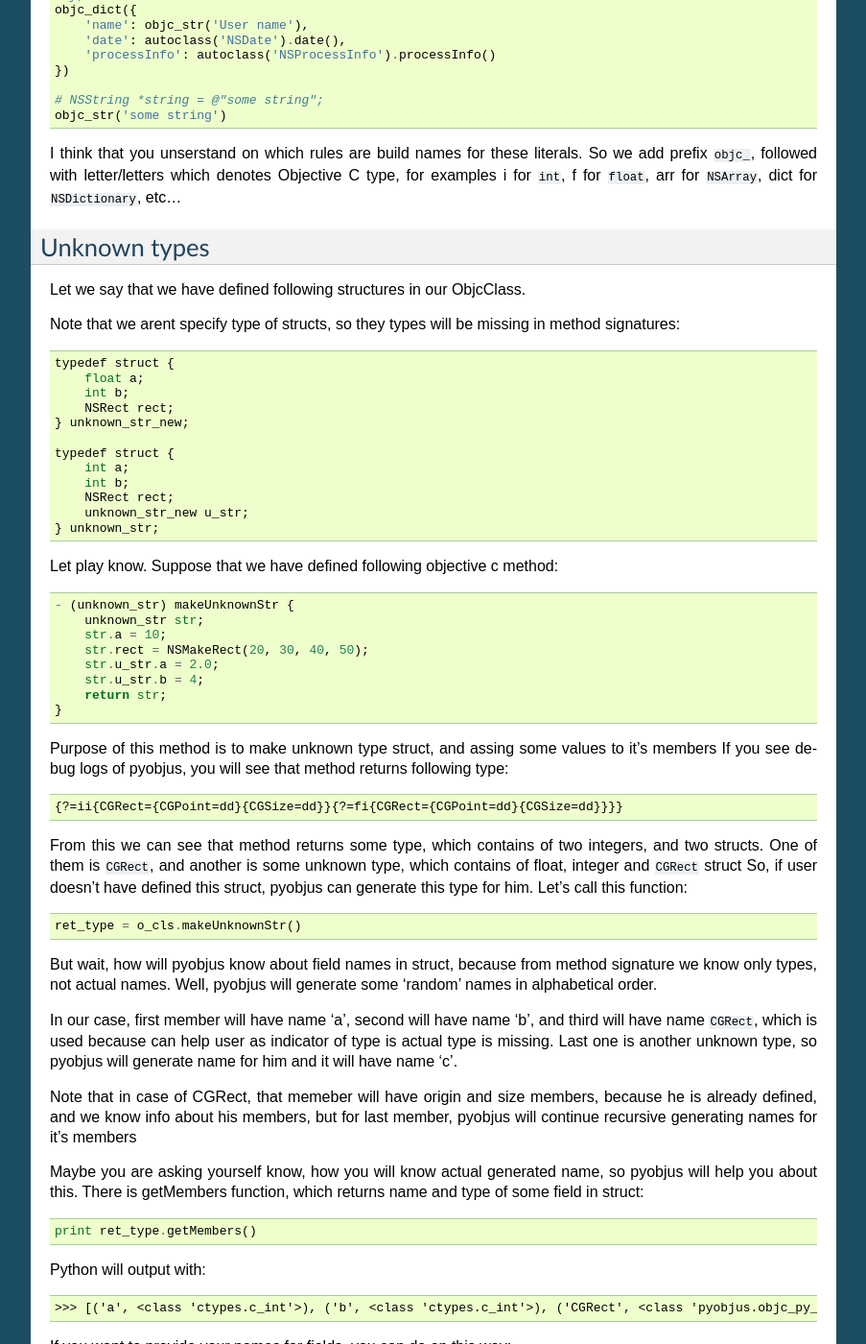
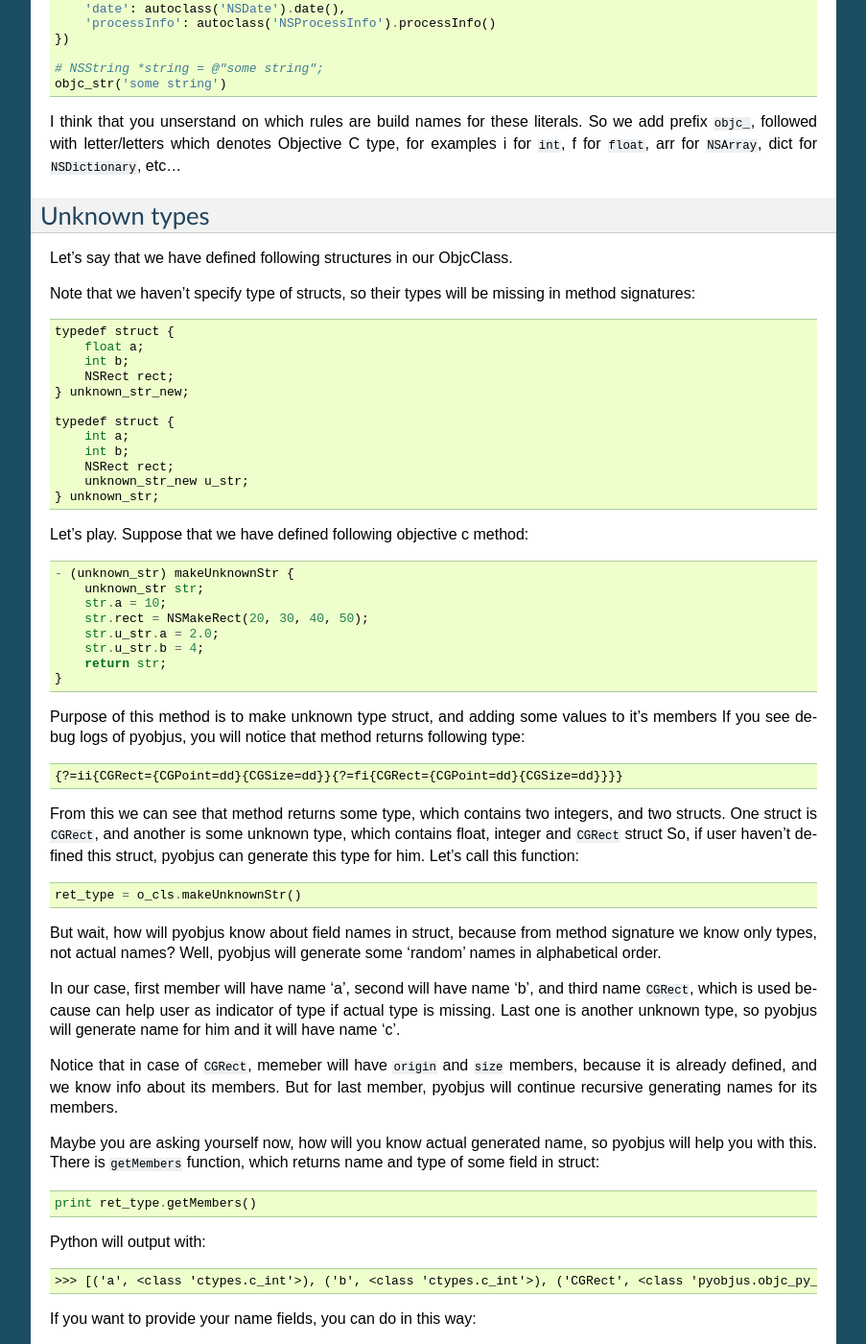
Before and after one commit to kivy/pyobjus, a Sphinx documentation site: the page built from docs/source/core_tutorials.rst, in a window 1280 px wide and 1400 px high, scrolled down 6501 px. Shown: the whole window at 96% size, without its empty margins (198-1101 px from the left). Built offline with Sphinx 7.4.7, drawn with Linux system fonts in a browser that asks for light colours; some of the changed text lies outside the part shown.

```diff
--- a/docs/source/core_tutorials.rst
+++ b/docs/source/core_tutorials.rst
@@ -8,19 +8,19 @@ This part of documentation covers tutorials related to API of pyobjus
 Using dylib_manager
 -------------------
 
-As you now, you need to load code into pyobjus to it can actually find appropriate class with autoclass function.
+As you now, you need to load code into pyobjus so it can actually find appropriate class with autoclass function.
 
 Maybe you want to write some Objective C code, and you want to load it into pyobjus, or you want
-to use some exising .dylib or sommething similar.
+to use some exising `.dylib` or sommething similar.
 
-This problems will solve pyobjus dylib_manager. Currently it has few functions, so let we see what we can do with
+Those problems will solve pyobjus dylib_manager. Currently it has few functions, so let's see what we can do with
 them.
 
 make_dylib and load_dylib functions
 ~~~~~~~~~~~~~~~~~~~~~~~~~~~~~~~~~~~
 
-For the first example, let we say that we want to write our class in Objective C, and after that we want
-to load that class into pyobjus. Okey, let write class::
+For the first example, let's say that we want to write our class in Objective C, and after that we want
+to load that class into pyobjus. Okey, let's write class::
 
     #import <Foundation/Foundation.h>
 
@@ -49,7 +49,7 @@ With this we say to pyobjus to link `objc_lib.m` with Foundation framework, and
 just add elements to array.
 
 Previous command will result with `objc_lib.dylib` file in the same directory as the `objc_lib.m` file.
-If you want to save it to another dir, and with different name, you can call make_dylib on this way::
+If you want to save it to another dir, and with different name, you can call `make_dylib` on this way::
 
     make_dylib('objc_lib.m', frameworks=['Foundation'], out='/path/to/dylib/dylib_name.dylib')
 
@@ -73,17 +73,17 @@ This will output with::
 load_framework function
 ~~~~~~~~~~~~~~~~~~~~~~~
 
-There often can be situations when you need to load classes into pyobjus which don't beolngs to
+There often can be situations when you need to load classes into pyobjus which don't belongs to
 Foundation framework, for example you want to load class from AppKit framework.
 
-In that cases you have available load_framework function of dylib_manager.
+In those cases you have available load_framework function of dylib_manager.
 
-So let see one simple example of using this function::
+So let's see one simple example of using this function::
 
     from pyobjus.dylib_manager import load_framework, INCLUDE
     load_framework(INCLUDE.AppKit)
 
-You may wonder what is the INCLUDE, and can we load all Frameworks on this way?
+You may wonder what is the INCLUDE, and can we load all Frameworks in this way?
 So INCLUDE is enum, which contains paths to Frameworks. Currently INCLUDE contains paths to following frameworks::
 
     Foundation = '/System/Library/Frameworks/Foundation.framework',
@@ -93,7 +93,7 @@ So INCLUDE is enum, which contains paths to Frameworks. Currently INCLUDE contai
     CoreData = '/System/Library/Frameworks/CoreData.framework'
 
 If Framework path which you want to load isn't present in INCLUDE enum, you can specify it manualy.
-Let we say that path to AppKit isn't available via INCLUDE enum. You can load Framework on following way::
+Let's say that path to AppKit isn't available via INCLUDE enum. You can load Framework on following way::
 
     load_framework('/System/Library/Frameworks/AppKit.framework')
 
@@ -103,9 +103,7 @@ Using struct types
 
 Pyobjus currently support ``NSRange``, ``NSPoint``, ``NSSize`` and ``NSRect`` structures. They are defined via ``ctypes.Structure`` type.
 
-We will try to find best way to add your types into pyobjus, so that you can make and use functions which returns custom. Currently this is work in progress.
-
-Consider following. You have Objective C class with name ObjcClass, and useRange: method of that class which is defined on this way::
+Consider following. You have Objective C class with name ObjcClass, and useRange: method of that class which is defined in this way::
 
     - (void) useRange:(NSRange)r {
         printf("location: %ld, length: %ld\n", r.location, r.length);
@@ -125,7 +123,7 @@ This will output with::
 
     >>> location: 10, length: 20
 
-The simmilar situation is with returning and using Objective C structure types. Let we say that ObjcClass has another method, with name makeRange::
+The simmilar situation is with returning and using Objective C structure types. Let's say that ObjcClass has another method, with name makeRange::
 
     - (NSRange) makeRange {
         NSRange range;
@@ -134,7 +132,7 @@ The simmilar situation is with returning and using Objective C structure types.
         return range;
     }
 
-Using this method from Python is really simple. Let we say that we have includes from previous Python code example::
+Using this method from Python is really simple. Let's say that we have included it from previous Python code example::
 
     range = o_cls.makeRange()
     print range.length
@@ -156,23 +154,23 @@ For the end of this section let see how to create NSRect type from example::
 Dealing with pointers
 ---------------------
 
-As you now C has very powerful feature, with name pointers. Objective C is superset of C language, so it also has this great feature.
+As you know C has very powerful feature, with name pointers. Objective C is superset of C language, so Objective C also has this great feature.
 
 But wait, we are in Python, how we can deal with pointers from Python???
 
 Passing pointers
 ~~~~~~~~~~~~~~~~
 
-Relax, pyobjus is doing job for you here. I think that is the best to view some example of that. So, let we expand our ObjcClass class with another method::
+Relax, pyobjus is doing job for you here. I think that is the best way is to view some example of that. So, let's expand our ObjcClass class with another method::
 
     - (void) useRangePtr:(NSRange*)r_p {
         NSRange r = r_p[0];
         printf("location: %ld, length: %ld\n", r.location, r.length);
     }
 
-In previous examples you saw example of making ``NSRange`` from Python, and you pass value of ``NSRange``. But now we have situation when method expect pointer to some type.
+In previous examples you have seen example of making ``NSRange`` from Python, and you have sent value of ``NSRange`` type. But now we have situation when method accepts pointer to some type.
 
-With pyobjus, you can call method on following way::
+With pyobjus, you can call method in following way::
 
     range = NSRange(40, 80)
     o_cls.useRangePtr_(range)
@@ -181,12 +179,13 @@ And this will output::
 
     >>> location:40, length: 80
 
-So what hapened here? We passes argument on the same way as with ``useRange:`` method.
+So what have happened here? We pass argument on the same way as with ``useRange:`` method.
 
-Pyobjus will know if method accepts pointer to type, or accepts value. If accepts pointer to type it will make pointer, and put passed value to location on which pointer points,
-so with this, you don't need to worry about, is using accepting pointer or actual value, pyobjus will do this conversion for you.
+Pyobjus would know if method would accept pointer on type, or accept value. If method accepts pointer on type, pyobjus will make pointer of that type,
+and put passed value to location on which previously created pointer points.
+So with this, you don't need to pay attention about argument types if they are pointers or values on some type.
 
-You can also return pointers to types from Objective C methods. Let we add another method to ObjcClass::
+You can also return pointers to types from Objective C methods. Let's add another method to ObjcClass::
 
     - (NSRange*) makeRangePtr {
         NSRange *r_p = malloc(sizeof(NSRange));
@@ -197,8 +196,8 @@ You can also return pointers to types from Objective C methods. Let we add anoth
         return r_p;
     }
 
-As you can see, this method is making ``NSRange`` pointer, assigning value to is, and at the end, it returns pointer to user.
-From Python you can consume this method on this way::
+As you can see, this method makes ``NSRange`` pointer, assigning value to it, and at the end, it returns pointer to user.
+From Python you can consume this method in this way::
 
     range_ptr = o_cls.makeRangePtr()
     # let we see actual type of returned object
@@ -209,7 +208,7 @@ This will output following::
     >>> <pyobjus.ObjcReferenceToType object at 0x10f34bcb0>
 
 So here we can see another type -> ObjcReferenceToType. When we have method which returns pointer to some type, pyobjus will wrap that pointer with ObjcReferenceToType object,
-so after return, that object now contains actual address of pointer. We can pass that type to function which accepts pointer to type.
+so object now contains actual address of C pointer. We can pass that type to function which accepts pointer to type.
 
 Example::
 
@@ -227,15 +226,15 @@ To dereference pointer use dereference function::
 
     from pyobjus import dereference
 
-If function returns pointer to some known type, with other words, type isn't void* you can use dereference function in this way::
+If function returns pointer to some known type, with other words, type isn't void*, you can use dereference function in this way::
 
     range_ptr = o_cls.makeRangePtr()
     range = dereference(range_ptr)
 
-Pyobjus will parse return signature from method signature, so it will know in which type to convert pointer value.
+Pyobjus will parse returned signature from method signature, so it will know in which type to convert pointer value.
 If you return void pointer, you will need to specify type in which you want to pyobjus convert actual value on which pointer points.
 
-Let we add method to out ObjcClass::
+Now we can add method::
 
     - (void*) makeIntVoidPtr {
         int *a = malloc(sizeof(int));
@@ -253,7 +252,7 @@ This will output with::
 
     >>> 12345
 
-Note that you can specify ``of_type`` optional argument although methods returns ``NSRange`` pointer.
+Notice that you can specify ``of_type`` optional argument although methods returns ``NSRange`` pointer.
 With this you will be sure that pyobjus will convert value to that type.
 
 Here is the list of possible types::
@@ -359,9 +358,9 @@ followed with letter/letters which denotes Objective C type, for examples i for
 Unknown types
 -------------
 
-Let we say that we have defined following structures in our ObjcClass.
+Let's say that we have defined following structures in our ObjcClass.
 
-Note that we arent specify type of structs, so they types will be missing in method signatures::
+Note that we haven't specify type of structs, so their types will be missing in method signatures::
 
     typedef struct {
         float a;
@@ -376,7 +375,7 @@ Note that we arent specify type of structs, so they types will be missing in met
         unknown_str_new u_str;
     } unknown_str;
 
-Let play know. Suppose that we have defined following objective c method::
+Let's play. Suppose that we have defined following objective c method::
 
     - (unknown_str) makeUnknownStr {
         unknown_str str;
@@ -387,30 +386,30 @@ Let play know. Suppose that we have defined following objective c method::
         return str;
     }
 
-Purpose of this method is to make unknown type struct, and assing some values to it's members
-If you see debug logs of pyobjus, you will see that method returns following type::
+Purpose of this method is to make unknown type struct, and adding some values to it's members
+If you see debug logs of pyobjus, you will notice that method returns following type::
 
     {?=ii{CGRect={CGPoint=dd}{CGSize=dd}}{?=fi{CGRect={CGPoint=dd}{CGSize=dd}}}}
 
-From this we can see that method returns some type, which contains of two integers, and two structs. One of them
-is ``CGRect``, and another is some unknown type, which contains of float, integer and ``CGRect`` struct
-So, if user doesn't have defined this struct, pyobjus can generate this type for him. Let's call this function::
+From this we can see that method returns some type, which contains two integers, and two structs. One struct
+is ``CGRect``, and another is some unknown type, which contains float, integer and ``CGRect`` struct
+So, if user haven't defined this struct, pyobjus can generate this type for him. Let's call this function::
 
     ret_type = o_cls.makeUnknownStr()
 
 But wait, how will pyobjus know about field names in struct, because from method signature we know
-only types, not actual names. Well, pyobjus will generate some 'random' names in alphabetical order.
+only types, not actual names? Well, pyobjus will generate some 'random' names in alphabetical order.
 
-In our case, first member will have name 'a', second will have name 'b', and third will have name ``CGRect``,
-which is used because can help user as indicator of type is actual type is missing. Last one is another
+In our case, first member will have name 'a', second will have name 'b', and third name ``CGRect``,
+which is used because can help user as indicator of type if actual type is missing. Last one is another
 unknown type, so pyobjus will generate name for him and it will have name 'c'.
 
-Note that in case of CGRect, that memeber will have origin and size members, because he is already defined,
-and we know info about his members, but for last member, pyobjus will continue recursive generating names
-for it's members
+Notice that in case of ``CGRect``, memeber will have ``origin`` and ``size`` members, because it is already defined,
+and we know info about its members. But for last member, pyobjus will continue recursive generating names
+for its members.
 
-Maybe you are asking yourself know, how you will know actual generated name, so pyobjus will help you about this.
-There is getMembers function, which returns name and type of some field in struct::
+Maybe you are asking yourself now, how will you know actual generated name, so pyobjus will help you with this.
+There is ``getMembers`` function, which returns name and type of some field in struct::
 
     print ret_type.getMembers()
 
@@ -418,7 +417,7 @@ Python will output with::
 
     >>> [('a', <class 'ctypes.c_int'>), ('b', <class 'ctypes.c_int'>), ('CGRect', <class 'pyobjus.objc_py_types.NSRect'>), ('c', <class 'pyobjus.objc_py_types.UnknownType'>)]
 
-If you want to provide your names for fields, you can do on this way::
+If you want to provide your name fields, you can do in this way::
 
     ret_type = o_cls.makeUnknownStr(members=['first', 'second', 'struct_field', 'tmp_field'])
 
@@ -443,11 +442,11 @@ Python will output with::
     >>> [<class 'ctypes.c_int'>, <class 'ctypes.c_int'>, <class 'pyobjus.objc_py_types.NSRect'>, <class 'pyobjus.objc_py_types.UnknownType'>]
 
 If you want to use returned type to pass it as argument to some function there will be some problems.
-Pyobjus is use ctypes structures, so we can get actual pointer to C structure from Python object,
-but if we want to get working correct values of passed arg, we need to cast pointer to appropriate type.
+Pyobjus uses ctypes structures, so we can get actual pointer to C structure from Python object,
+but if we want to get correct values of passed arg, we need to cast pointer to appropriate type.
 
 If type is defined in ``pyobjus/objc_cy_types.pxi`` pyobjus will convert it for us, but if it isn't, we will need to convert
-it by ourselfs, for example internaly in Objective C method where we are passing struct value. Lets see example of this::
+it by ourselfs. For example internally in Objective C method where we are passing struct value. Lets see example of this::
 
     - (void) useUnknownStr:(void*)str_vp {
         unknown_str *str_p = (unknown_str*)str_vp;
@@ -468,7 +467,7 @@ Using class
 
 As you know, ``class`` is Python keyword, so that might be a problem.
 
-Let's we say that we want to get Class type for NSString instance...
+Let's say that we want to get Class type for ``NSString`` instance...
 
 We can use following::
 
@@ -484,7 +483,7 @@ So, now we can use isKindOfClass: method::
 
     text.isKindOfClass_(NSString)
 
-This will output ``True``. Let we see another example::
+This will output ``True``. Let's see another example::
 
     NSArray = autoclass('NSArray')
     text.isKindOfClass_(NSArray)
@@ -496,7 +495,7 @@ So, as you can see, if you want to use ``class`` with pyobjus, you will need to
 Using @selector
 ---------------
 
-There may be situations when you need to use ``@selector``, which is Objective C feature. With pyobjus you can also get SEL type for some method. Let's we say that we want to get SEL for init method::
+There may be situations when you need to use ``@selector``, which is Objective C feature. With pyobjus you can also get SEL type for method. Let's say that we want to get SEL for init method::
 
     from pyobjus import selector
     selector('init')
```
Also changed, not shown: other parts of docs/source/core_tutorials.rst (+9 -9 lines).
